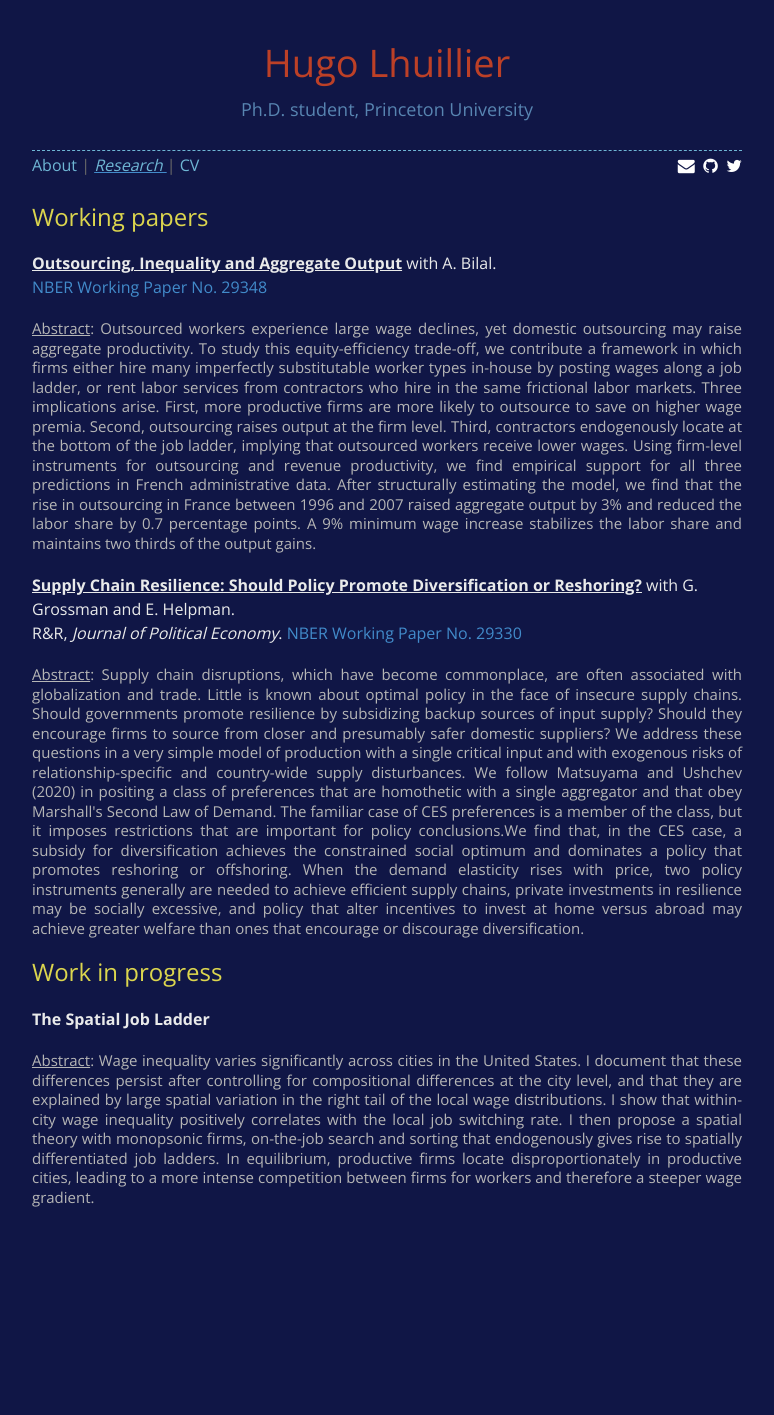
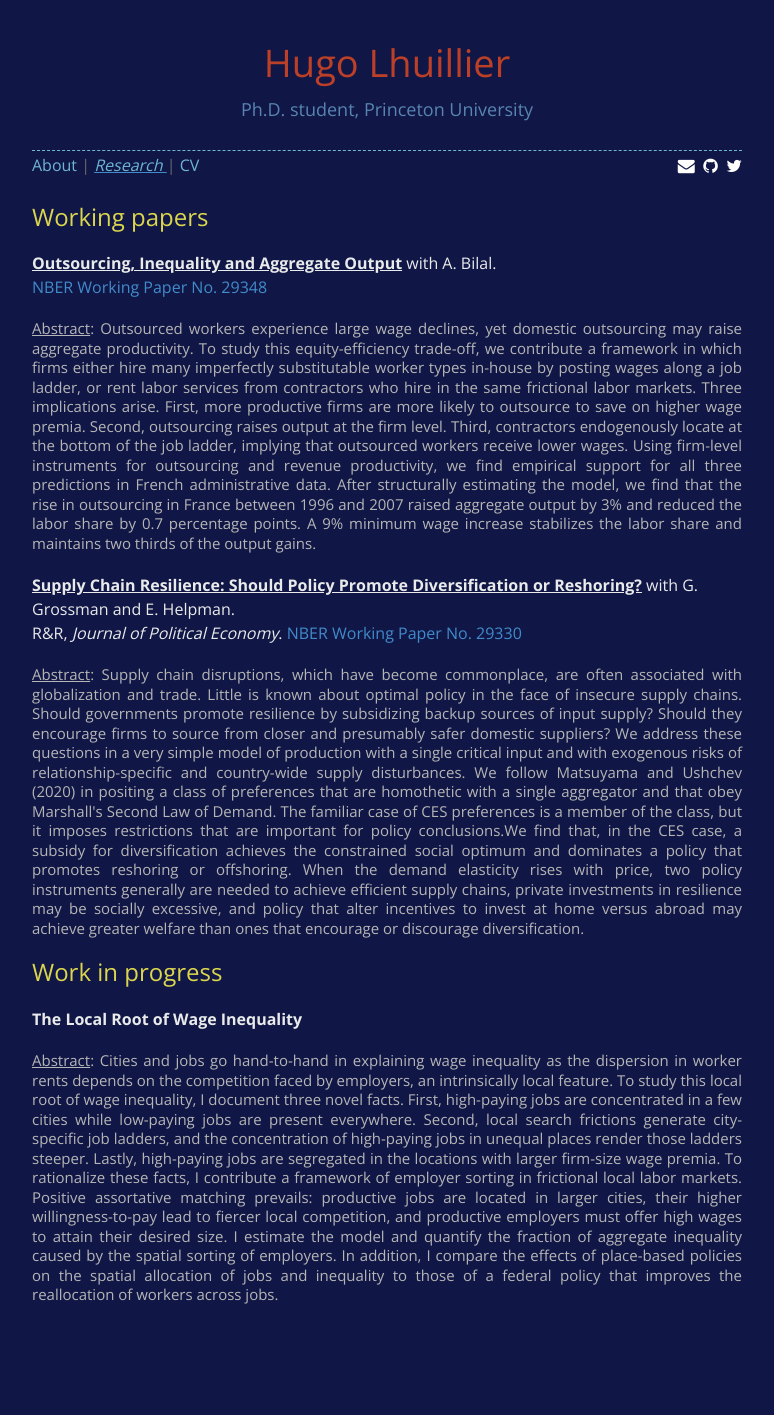
Before and after one commit to HugoLhuillier/hugolhuillier.github.io, a Jekyll site: the page built from research.html, in a window 1280 px wide. Shown: the whole page, without its empty margins (253-1027 px from the left). Built offline with Jekyll 4.4.1, drawn with Linux system fonts in a browser that asks for light colours; nearby versions of some CDN libraries; comment, search, counter and statistics services are not loaded; before the commit the page ends 1317 px from its top, so only the background shows below that.

Commit message:
:sparkles: new title and abstract for TLRWI

```diff
--- a/research.html
+++ b/research.html
@@ -17,6 +17,8 @@ R&R, <i>Journal of Political Economy</i>. <a href="https://www.nber.org/papers/w
 
 <h2>Work in progress</h2>
 
-<b>The Spatial Job Ladder</b></p>
+<b>The Local Root of Wage Inequality</b></p>
 
-<h6><u>Abstract</u>: Wage inequality varies significantly across cities in the United States. I document that these differences persist after controlling for compositional differences at the city level, and that they are explained by large spatial variation in the right tail of the local wage distributions. I show that within-city wage inequality positively correlates with the local job switching rate. I then propose a spatial theory with monopsonic firms, on-the-job search and sorting that endogenously gives rise to spatially differentiated job ladders. In equilibrium, productive firms locate disproportionately in productive cities, leading to a more intense competition between firms for workers and therefore a steeper wage gradient. </h6>
+<h6><u>Abstract</u>: Cities and jobs go hand-to-hand in explaining wage inequality as the dispersion in worker rents depends on the competition faced by employers, an intrinsically local feature. To study this local root of wage inequality, I document three novel facts. First, high-paying jobs are concentrated in a few cities while low-paying jobs are present everywhere. Second, local search frictions generate city-specific job ladders, and the concentration of high-paying jobs in unequal places render those ladders steeper. Lastly, high-paying jobs are segregated in the locations with larger firm-size wage premia. To rationalize these facts, I contribute a framework of employer sorting in frictional local labor markets. Positive assortative matching prevails: productive jobs are located in larger cities, their higher willingness-to-pay lead to fiercer local competition, and productive employers must offer high wages to attain their desired size. I estimate the model and quantify the fraction of aggregate inequality caused by the spatial sorting of employers. In addition, I compare the effects of place-based policies on the spatial allocation of jobs and inequality to those of a federal policy that improves the reallocation of workers across jobs.  </h6>
+
+<!-- <b>Where Should I Grow? The Spatial Role </b></p> -->
```
